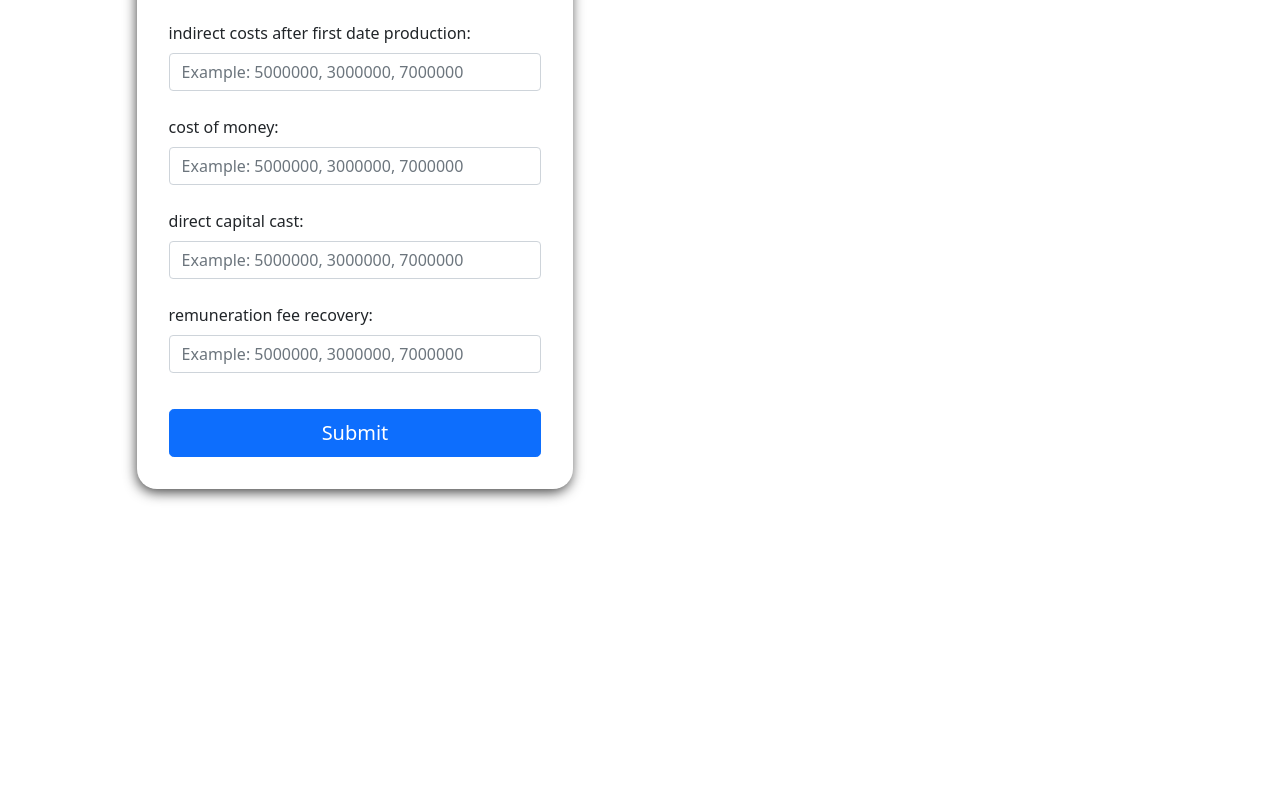
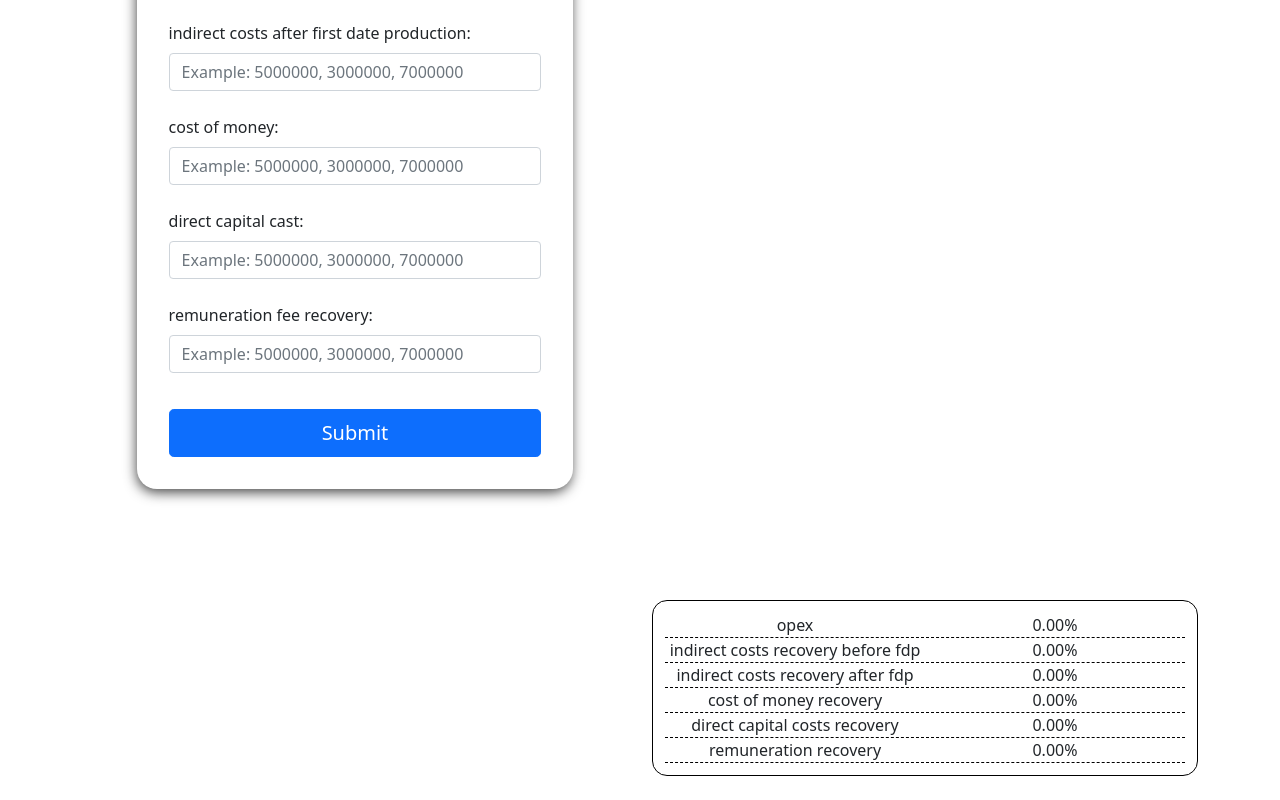
Before and after one commit to MohammadJavad-Alghosi78/bachelor-project, a Next.js app: page /calculation/total-receipt-contractor in a window 1280 px wide. Shown: the part 371-1171 px from the top of the page. Before the commit the page ends 971 px from the top, so only its background shows below. Built offline with nearby package versions, Linux system fonts and the light colour scheme.

Commit message:
Create table of percents for total contractor

```diff
--- a/components/Calculations/TotalGovernmentReceipt/index.jsx
+++ b/components/Calculations/TotalGovernmentReceipt/index.jsx
@@ -58,7 +58,7 @@ export const mainChartOptions = {
       position: "left",
     },
     x: {
-      axis: "test",
+      axis: "",
       type: "linear",
       display: true,
       position: "left",
@@ -107,7 +107,7 @@ export const oilPriceChartOptions = {
       position: "left",
     },
     x: {
-      axis: "test",
+      axis: "",
       type: "linear",
       display: true,
       position: "left",
@@ -156,7 +156,7 @@ export const productionRateChartOptions = {
       position: "left",
     },
     x: {
-      axis: "test",
+      axis: "",
       type: "linear",
       display: true,
       position: "left",
--- a/components/Calculations/TotalRecieptContractor/index.jsx
+++ b/components/Calculations/TotalRecieptContractor/index.jsx
@@ -17,6 +17,7 @@ import {
   Tooltip,
   Legend,
 } from "chart.js";
+import { Table, TableCol, TableRow } from "./style";
 ChartJS.register(
   CategoryScale,
   LinearScale,
@@ -112,6 +113,15 @@ const TotalRecieptContractor = () => {
   const [directCapitalCast, setDirectCapitalCast] = useState("");
   const [remunerationFeeRecovery, setRemunerationFeeRecovery] = useState("");
 
+  const [sumOpex, setSumOpex] = useState(0);
+  const [sumIdcrecBeforeFDP, setSumIdcrecBeforeFDP] = useState(0);
+  const [sumIdcrecAfterFDP, setSumIdcrecAfterFDP] = useState(0);
+  const [sumCostOfMoney, setSumCostOfMoney] = useState(0);
+  const [sumDirectCapitalCast, setSumDirectCapitalCast] = useState(0);
+  const [sumRemunerationFeeRecovery, setSumRemunerationFeeRecovery] =
+    useState(0);
+  const [total, setTotal] = useState(1);
+
   const [chartData, setChartData] = useState({
     labels: [],
     datasets: [],
@@ -153,10 +163,10 @@ const TotalRecieptContractor = () => {
           );
         });
         setChartData({
-          labels: finalOpex.map((item, index) => index),
+          labels: finalOpex.map((item, index) => index + 1),
           datasets: [
             {
-              label: "test",
+              label: "Total Receipt Contractor",
               data: mainChartData,
               borderColor: "black",
               backgroundColor: "black",
@@ -164,20 +174,34 @@ const TotalRecieptContractor = () => {
           ],
         });
         const sumOpex = finalOpex.reduce((prev, current) => prev + current);
+        setSumOpex(sumOpex);
         const sumIdcrecAfterFDP = finalIdcrecAfterFDP.reduce(
           (prev, current) => prev + current
         );
+        setSumIdcrecAfterFDP(sumIdcrecAfterFDP);
         const sumIdcrecBeforeFDP = finalIdcrecBeforeFDP.reduce(
           (prev, current) => prev + current
         );
+        setSumIdcrecBeforeFDP(sumIdcrecBeforeFDP);
         const sumCostOfMoney = finalCostOfMoney.reduce(
           (prev, current) => prev + current
         );
+        setSumCostOfMoney(sumCostOfMoney);
         const sumDirectCapitalCast = finalDirectCapitalCast.reduce(
           (prev, current) => prev + current
         );
+        setSumDirectCapitalCast(sumDirectCapitalCast);
         const sumRemunerationFeeRecovery = finalRemunerationFeeRecovery.reduce(
           (prev, current) => prev + current
+        );
+        setSumRemunerationFeeRecovery(sumRemunerationFeeRecovery);
+        setTotal(
+          sumOpex +
+            sumIdcrecAfterFDP +
+            sumIdcrecBeforeFDP +
+            sumCostOfMoney +
+            sumDirectCapitalCast +
+            sumRemunerationFeeRecovery
         );
         setDoughnutChartData({
           labels: [
@@ -302,6 +326,40 @@ const TotalRecieptContractor = () => {
         >
           <Doughnut data={doughnutChartData} />
         </div>
+        <Table>
+          <TableRow>
+            <TableCol>opex</TableCol>
+            <TableCol>{((sumOpex * 100) / total).toFixed(2)}%</TableCol>
+          </TableRow>
+          <TableRow>
+            <TableCol>indirect costs recovery before fdp</TableCol>
+            <TableCol>
+              {((sumIdcrecBeforeFDP * 100) / total).toFixed(2)}%
+            </TableCol>
+          </TableRow>
+          <TableRow>
+            <TableCol>indirect costs recovery after fdp</TableCol>
+            <TableCol>
+              {((sumIdcrecAfterFDP * 100) / total).toFixed(2)}%
+            </TableCol>
+          </TableRow>
+          <TableRow>
+            <TableCol>cost of money recovery</TableCol>
+            <TableCol>{((sumCostOfMoney * 100) / total).toFixed(2)}%</TableCol>
+          </TableRow>
+          <TableRow>
+            <TableCol>direct capital costs recovery</TableCol>
+            <TableCol>
+              {((sumDirectCapitalCast * 100) / total).toFixed(2)}%
+            </TableCol>
+          </TableRow>
+          <TableRow>
+            <TableCol>remuneration recovery</TableCol>
+            <TableCol>
+              {((sumRemunerationFeeRecovery * 100) / total).toFixed(2)}%
+            </TableCol>
+          </TableRow>
+        </Table>
       </Col>
     </Row>
   );
--- /dev/null
+++ b/components/Calculations/TotalRecieptContractor/style.js
@@ -0,0 +1,20 @@
+import styled from "styled-components";
+
+export const Table = styled.div`
+    border: 1px solid black;
+    border-radius: 15px;
+    padding: 12px;
+    margin-bottom: 24px;
+`;
+
+export const TableRow = styled.div`
+    display: flex;
+    justify-content: space-between;
+    align-items: center;
+    border-bottom: 1px dashed black;
+`;
+
+export const TableCol = styled.div`
+    text-align: center;
+    width: 50%;
+`;
```
